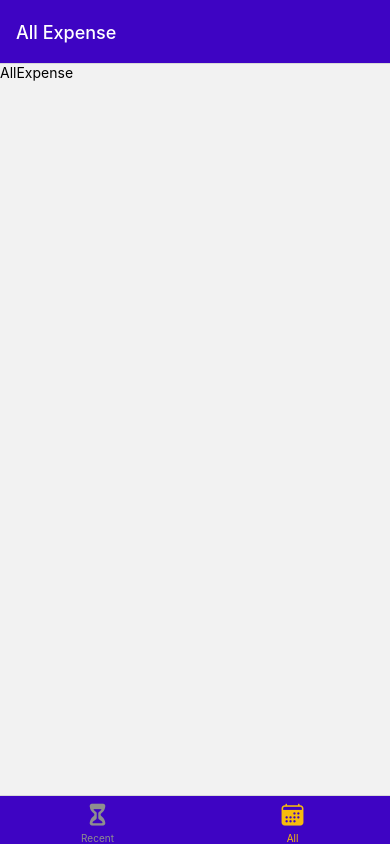
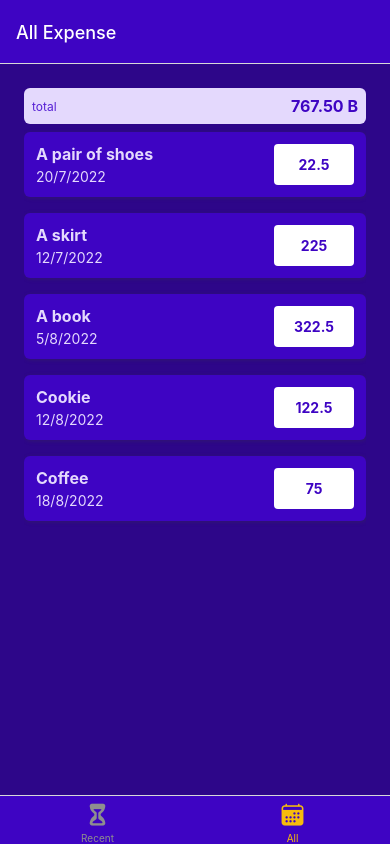
Before and after one commit to tipsumie/expenses-tracker, a React Native app: screen /AllExpense in a window 390 px wide. Built offline with nearby package versions, Linux system fonts and the light colour scheme.

Commit message:
add expenseItem

```diff
--- /dev/null
+++ b/components/ExpenseItem.js
@@ -0,0 +1,61 @@
+import { Pressable, StyleSheet, Text, View } from 'react-native';
+import React from 'react';
+import { COLORS } from '../constants';
+import { getFormattedDate } from '../utils/date';
+
+const ExpenseItem = ({ description, amount, date }) => {
+  return (
+    <Pressable>
+      <View style={styles.expenseItem}>
+        <View>
+          <Text style={[styles.textBase, styles.description]}>
+            {description}
+          </Text>
+          <Text style={styles.textBase}>{getFormattedDate(date)}</Text>
+        </View>
+        <View style={styles.amountContainer}>
+          <Text style={styles.amount}>{amount}</Text>
+        </View>
+      </View>
+    </Pressable>
+  );
+};
+
+export default ExpenseItem;
+
+const styles = StyleSheet.create({
+  expenseItem: {
+    padding: 12,
+    marginVertical: 8,
+    backgroundColor: COLORS.primary500,
+    flexDirection: 'row',
+    justifyContent: 'space-between',
+    borderRadius: 6,
+    elevation: 3,
+    shadowColor: COLORS.gray500,
+    shadowRadius: 4,
+    shadowOffset: { width: 1, height: 1 },
+    shadowOpacity: 0.4,
+  },
+  textBase: {
+    color: COLORS.primary50,
+  },
+  description: {
+    fontSize: 16,
+    marginBottom: 4,
+    fontWeight: 'bold',
+  },
+  amountContainer: {
+    paddingHorizontal: 12,
+    paddingVertical: 4,
+    backgroundColor: 'white',
+    justifyContent: 'center',
+    alignItems: 'center',
+    borderRadius: 4,
+    minWidth: 80,
+  },
+  amount: {
+    color: COLORS.primary500,
+    fontWeight: 'bold',
+  },
+});
--- a/components/ExpensesList.js
+++ b/components/ExpensesList.js
@@ -1,10 +1,19 @@
-import { View, Text } from 'react-native';
+import { View, FlatList } from 'react-native';
 import React from 'react';
+import ExpenseItem from './ExpenseItem';
 
-const ExpensesList = () => {
+const renderExpensesItem = (itemData) => {
+  return <ExpenseItem {...itemData.item} />;
+};
+
+const ExpensesList = ({ expenses }) => {
   return (
     <View>
-      <FlatList />
+      <FlatList
+        data={expenses}
+        renderItem={renderExpensesItem}
+        keyExtractor={(item) => item.id}
+      />
     </View>
   );
 };
--- a/components/ExpensesOutput.js
+++ b/components/ExpensesOutput.js
@@ -1,15 +1,58 @@
-import { View } from 'react-native';
+import { StyleSheet, View } from 'react-native';
 import React from 'react';
 import ExpensesSummary from './ExpensesSummary';
 import ExpensesList from './ExpensesList';
+import { COLORS } from '../constants';
+const expensesData = [
+  {
+    id: 1,
+    description: 'A pair of shoes',
+    amount: 22.5,
+    date: new Date('2022-08-20'),
+  },
+  {
+    id: 2,
+    description: 'A skirt',
+    amount: 225,
+    date: new Date('2022-08-12'),
+  },
+  {
+    id: 3,
+    description: 'A book',
+    amount: 322.5,
+    date: new Date('2022-09-05'),
+  },
+  {
+    id: 4,
+    description: 'Cookie',
+    amount: 122.5,
+    date: new Date('2022-09-12'),
+  },
+  {
+    id: 5,
+    description: 'Coffee',
+    amount: 75,
+    date: new Date('2022-09-18'),
+  },
+];
 
-const ExpensesOutput = ({expenses, expensePeriod}) => {
+const ExpensesOutput = ({ expenses, expensePeriod }) => {
   return (
-    <View>
-      <ExpensesSummary expenses={expenses} periodName={expensePeriod} />
-      <ExpensesList />
+    <View style={styles.container}>
+      <ExpensesSummary expenses={expensesData} periodName={expensePeriod} />
+      <ExpensesList expenses={expensesData} />
     </View>
   );
 };
 
 export default ExpensesOutput;
+
+const styles = StyleSheet.create({
+  container: {
+    flex:1,
+    paddingHorizontal: 24,
+    paddingTop:24,
+    paddingBottom:0,
+    backgroundColor: COLORS.primary700,
+  },
+});
--- a/components/ExpensesSummary.js
+++ b/components/ExpensesSummary.js
@@ -1,5 +1,6 @@
-import { View, Text } from 'react-native';
+import { View, Text, StyleSheet } from 'react-native';
 import React from 'react';
+import { COLORS } from '../constants';
 
 const ExpensesSummary = ({ expenses, periodName }) => {
   const initialValue = 0;
@@ -8,11 +9,31 @@ const ExpensesSummary = ({ expenses, periodName }) => {
     initialValue
   );
   return (
-    <View>
-      <Text>{periodName}</Text>
-      <Text>`${sumExpenses.toFixed(2)} B`</Text>
+    <View style={styles.container}>
+      <Text style={styles.period}>{periodName}</Text>
+      <Text style={styles.sum}>{sumExpenses.toFixed(2)} B</Text>
     </View>
   );
 };
 
 export default ExpensesSummary;
+
+const styles = StyleSheet.create({
+  container: {
+    padding: 8,
+    backgroundColor: COLORS.primary50,
+    borderRadius: 6,
+    flexDirection: 'row',
+    justifyContent: 'space-between',
+    alignItems: 'center',
+  },
+  period: {
+    fontSize: 12,
+    color: COLORS.primary400,
+  },
+  sum: {
+    fontSize: 16,
+    fontWeight: 'bold',
+    color: COLORS.primary500,
+  },
+});
--- a/screens/AllExpense.js
+++ b/screens/AllExpense.js
@@ -1,12 +1,8 @@
-import { View, Text } from 'react-native'
-import React from 'react'
+import React from 'react';
+import ExpensesOutput from '../components/ExpensesOutput';
 
 const AllExpense = () => {
-  return (
-    <View>
-      <Text>AllExpense</Text>
-    </View>
-  )
-}
+  return <ExpensesOutput expensePeriod='total' />;
+};
 
-export default AllExpense
+export default AllExpense;
--- a/screens/RecentExpense.js
+++ b/screens/RecentExpense.js
@@ -1,12 +1,8 @@
-import { View, Text } from 'react-native'
-import React from 'react'
+import React from 'react';
+import ExpensesOutput from '../components/ExpensesOutput';
 
 const RecentExpense = () => {
-  return (
-    <View>
-      <Text>RecentExpense</Text>
-    </View>
-  )
-}
+  return <ExpensesOutput expensePeriod='Last 7 Days' />;
+};
 
-export default RecentExpense
+export default RecentExpense;
--- /dev/null
+++ b/utils/date.js
@@ -0,0 +1,3 @@
+export const getFormattedDate = (date) => {
+  return `${date.getDate()}/${date.getMonth()}/${date.getFullYear()}`;
+};
```
